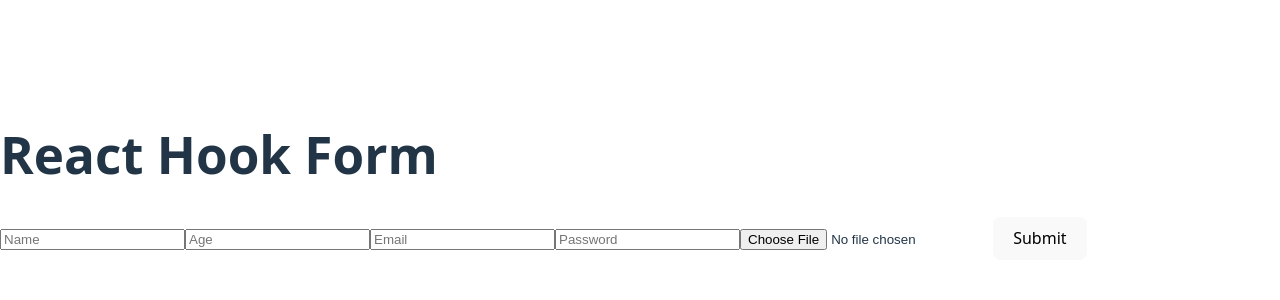
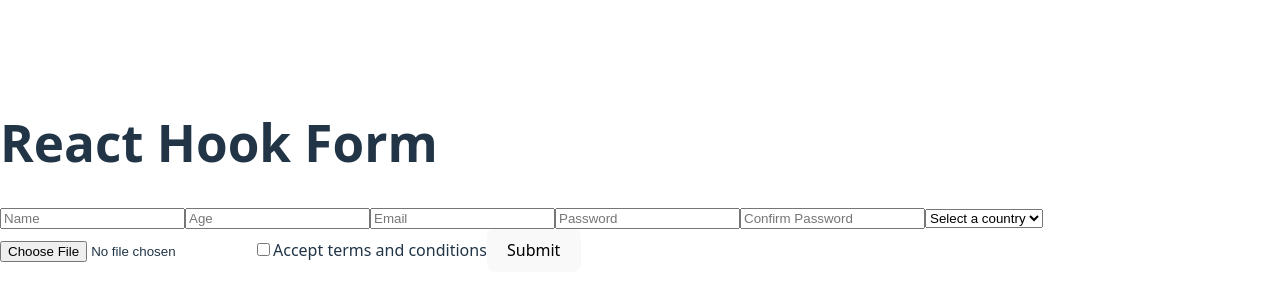
Before and after one commit to mayskii/react-forms, a React (Vite) app in the folder rs-react-app/: page /hook-form in a window 1280 px wide. Shown: the part 224-524 px from the top of the page. Built offline with nearby package versions, Linux system fonts and the light colour scheme.

Commit message:
refactor: fix bug in HookPage

```diff
--- a/rs-react-app/src/components/HookForm.tsx
+++ b/rs-react-app/src/components/HookForm.tsx
@@ -1,18 +1,22 @@
+import React from 'react';
 import { useForm, SubmitHandler } from 'react-hook-form';
-import { useDispatch } from 'react-redux';
+import { useDispatch, useSelector } from 'react-redux';
 import { addFormData } from '../store/formSlice';
 import { useNavigate } from 'react-router-dom';
 import { yupResolver } from '@hookform/resolvers/yup';
 import { validationSchema } from '../validationSchema';
+import { RootState } from '../store';
 
 interface FormData {
   name: string;
   age: number;
   email: string;
   password: string;
+  confirmPassword: string;
   gender: 'male' | 'female';
   country: string;
   image?: string | null | undefined;
+  agreement: boolean;
 }
 
 export default function HookForm() {
@@ -27,6 +31,7 @@ export default function HookForm() {
 
   const dispatch = useDispatch();
   const navigate = useNavigate();
+  const countries = useSelector((state: RootState) => state.forms.countries);
 
   const onSubmit: SubmitHandler<FormData> = (data) => {
     dispatch(addFormData(data));
@@ -76,12 +81,43 @@ export default function HookForm() {
       {errors.password && <p>{errors.password.message}</p>}
 
       <input
+        {...register('confirmPassword', {
+          required: 'Confirm Password is required',
+        })}
+        type="password"
+        placeholder="Confirm Password"
+      />
+      {errors.confirmPassword && <p>{errors.confirmPassword.message}</p>}
+
+      <select {...register('country', { required: 'Country is required' })}>
+        <option value="">Select a country</option>
+        {countries.map((country, index) => (
+          <option key={index} value={country}>
+            {country}
+          </option>
+        ))}
+      </select>
+
+      {errors.country && <p>{errors.country.message}</p>}
+
+      <input
         type="file"
         accept="image/png, image/jpeg"
         onChange={handleImageUpload}
       />
       {errors.image && <p>{errors.image.message}</p>}
 
+      <label>
+        <input
+          {...register('agreement', {
+            required: 'You must accept the terms and conditions',
+          })}
+          type="checkbox"
+        />
+        Accept terms and conditions
+      </label>
+      {errors.agreement && <p>{errors.agreement.message}</p>}
+
       <button type="submit">Submit</button>
     </form>
   );
--- a/rs-react-app/src/components/UncontrolledForm.tsx
+++ b/rs-react-app/src/components/UncontrolledForm.tsx
@@ -77,6 +77,7 @@ export default function UncontrolledForm() {
         gender,
         country,
         image: imageBase64,
+        agreement,
       })
     );
 
@@ -85,16 +86,10 @@ export default function UncontrolledForm() {
 
   return (
     <form onSubmit={handleSubmit}>
-      <label htmlFor="name">Name:</label>
       <input id="name" type="text" placeholder="Name" ref={nameRef} />
-
-      <label htmlFor="age">Age:</label>
       <input id="age" type="number" placeholder="Age" ref={ageRef} />
-
-      <label htmlFor="email">Email:</label>
       <input id="email" type="email" placeholder="Email" ref={emailRef} />
 
-      <label htmlFor="password">Password:</label>
       <input
         id="password"
         type="password"
@@ -102,7 +97,6 @@ export default function UncontrolledForm() {
         ref={passwordRef}
       />
 
-      <label htmlFor="confirmPassword">Confirm Password:</label>
       <input
         id="confirmPassword"
         type="password"
@@ -110,14 +104,12 @@ export default function UncontrolledForm() {
         ref={confirmPasswordRef}
       />
 
-      <label htmlFor="gender">Gender:</label>
       <select id="gender" ref={genderRef}>
         <option value="">Select Gender</option>
         <option value="male">Male</option>
         <option value="female">Female</option>
       </select>
 
-      <label htmlFor="country">Country:</label>
       <select id="country" ref={countryRef}>
         <option value="">Select Country</option>
         {countries.map((c) => (
--- a/rs-react-app/src/store/formSlice.ts
+++ b/rs-react-app/src/store/formSlice.ts
@@ -8,6 +8,7 @@ interface FormData {
   gender: string;
   image?: string | null | undefined;
   country: string;
+  agreement: boolean;
 }
 
 interface FormsState {
--- a/rs-react-app/src/validationSchema.ts
+++ b/rs-react-app/src/validationSchema.ts
@@ -16,6 +16,10 @@ export const validationSchema = yup.object().shape({
     .matches(/[0-9]/, 'Must contain at least one number')
     .matches(/[\W_]/, 'Must contain at least one special character')
     .required('Password is required'),
+  confirmPassword: yup
+    .string()
+    .oneOf([yup.ref('password')], 'Passwords do not match')
+    .required('Confirm Password is required'),
   gender: yup
     .string()
     .oneOf(['male', 'female'], 'Gender is required')
@@ -26,16 +30,23 @@ export const validationSchema = yup.object().shape({
     .nullable()
     .test('fileSize', 'File is too large', (value) => {
       if (value && typeof value === 'string') {
-        return value.length <= 5000000;
+        const matches = value.match(/^data:(image\/(jpeg|png));base64,/);
+        if (matches && matches[0]) {
+          const base64String = value.split(',')[1];
+          const size = Math.round((base64String.length * (3 / 4)) / 1024);
+          return size <= 5000;
+        }
       }
-      return true;
     })
     .test('fileExtension', 'Unsupported file extension', (value) => {
       if (value && typeof value === 'string') {
-        const fileExtension = value.split(';')[0].split('/')[1];
-        const allowedExtensions = ['png', 'jpeg', 'jpg'];
-        return allowedExtensions.includes(fileExtension);
+        const matches = value.match(/^data:(image\/(jpeg|png));base64,/);
+        return !!matches;
       }
       return false;
     }),
+  agreement: yup
+    .boolean()
+    .oneOf([true], 'You must accept the terms and conditions')
+    .required(),
 });
```
